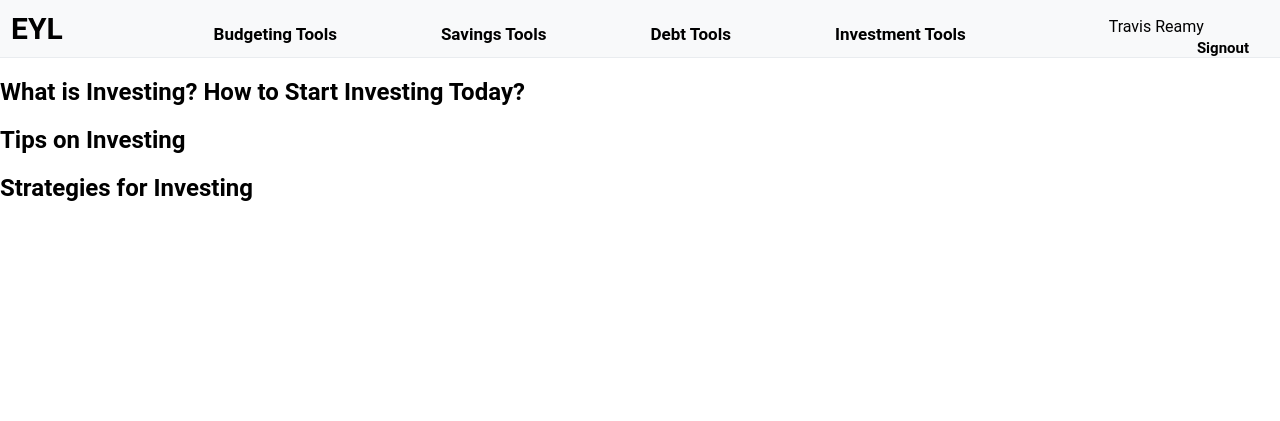
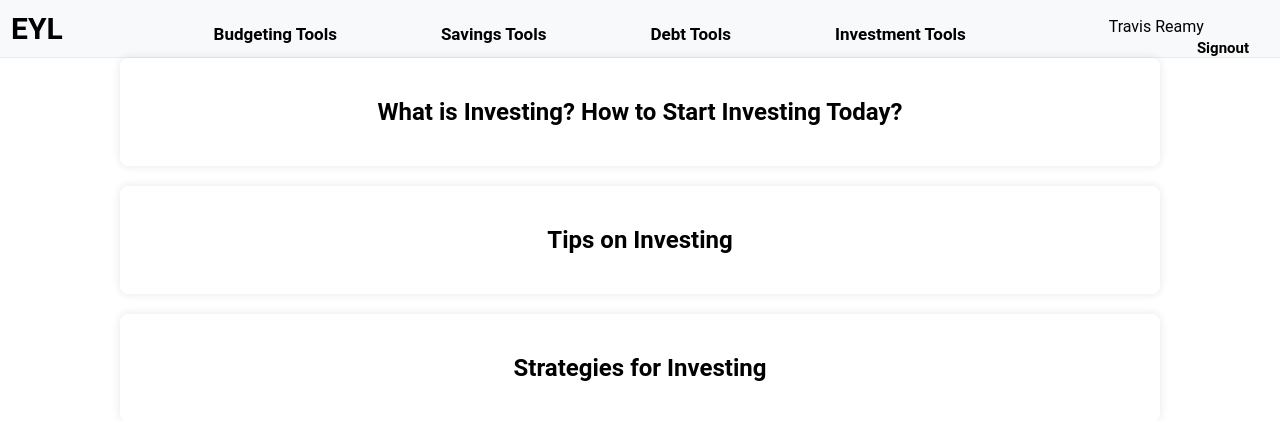
Before and after one commit to treamy1/finance-website, a Flask app: page /invest in a window 1280 px wide. Shown: the top 421 px of the page. Run offline with Flask 3, Linux system fonts and the light colour scheme; a user stored in the database is signed in.

```diff
--- a/src/static/style.css
+++ b/src/static/style.css
@@ -315,3 +315,30 @@ body {
   color: #555;
   text-align: justify; /* Justify the text for better readability */
 }
+
+/* invest html */
+.invest-container h2 {
+  font-size: 24px;
+  margin-bottom: 20px;
+}
+
+.invest-container {
+  width: 80%;
+  max-width: 1000px;
+  margin: 20px auto;
+  padding: 20px;
+  background-color: #fff;
+  box-shadow: 0 0 10px rgba(0, 0, 0, 0.1);
+  border-radius: 8px;
+  text-align: center;
+  margin-top: auto; /* Ensure it's pushed to the bottom */
+}
+
+.invest-container p {
+  font-size: 18px;
+  width: 80%;
+  margin: 0 auto;
+  line-height: 1.6;
+  color: #555;
+  text-align: justify; /* Justify the text for better readability */
+}
--- a/src/templates/savings.html
+++ b/src/templates/savings.html
@@ -57,7 +57,8 @@
 
     // Update the monthly savings and estimated months elements
     document.getElementById('savings-total').textContent = `$${remainingFunds.toFixed(2)}`;
-    document.getElementById('estimated-months').textContent = Math.ceil(monthsToGoal);
+    //document.getElementById('estimated-months').textContent = Math.ceil(monthsToGoal);
+    document.getElementById('estimated-months').textContent = monthsToGoal.toFixed(2);  // Displaying up to two decimal places
 }
 
 // Attach the calculateSavings function to the form submission
```
